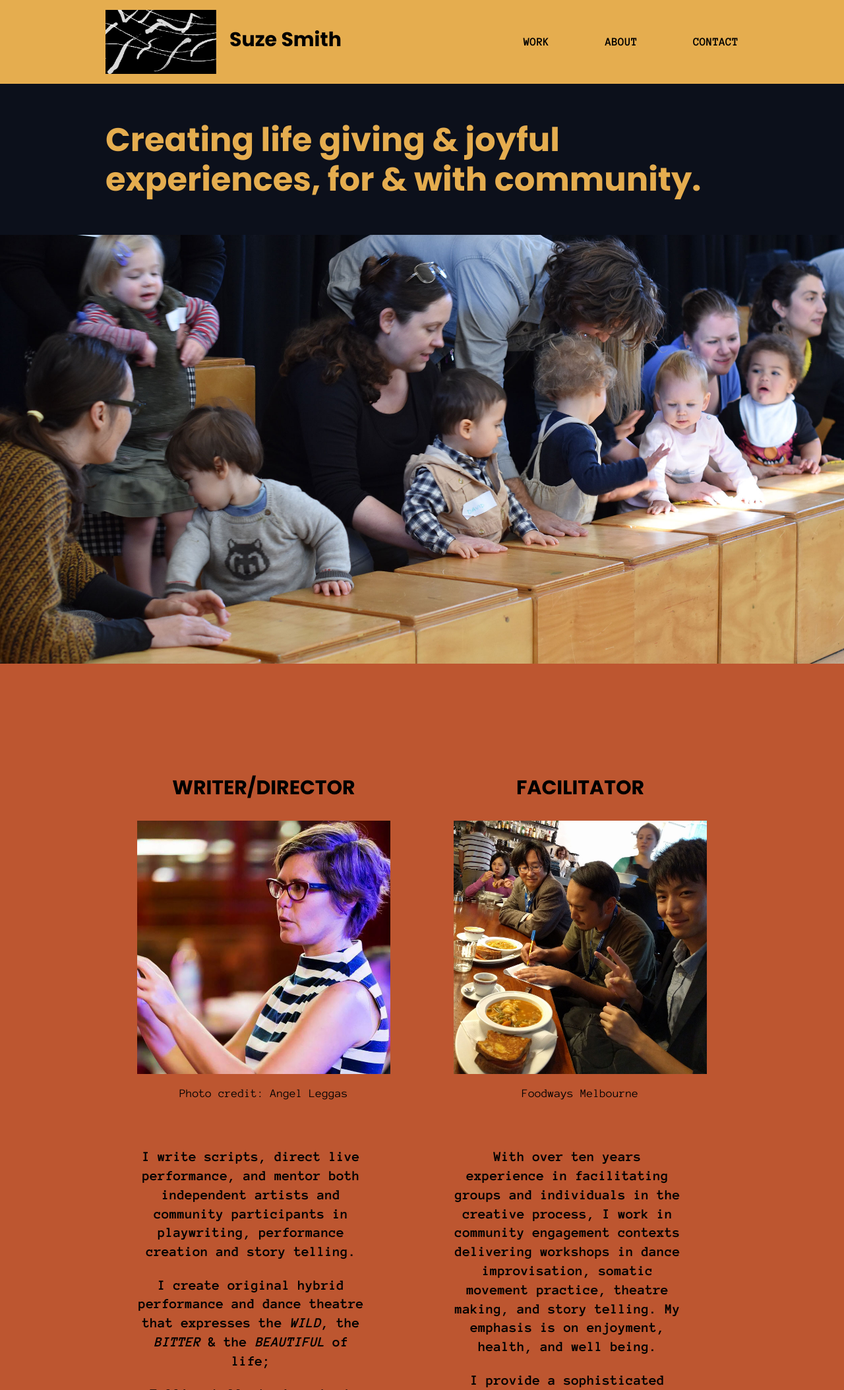
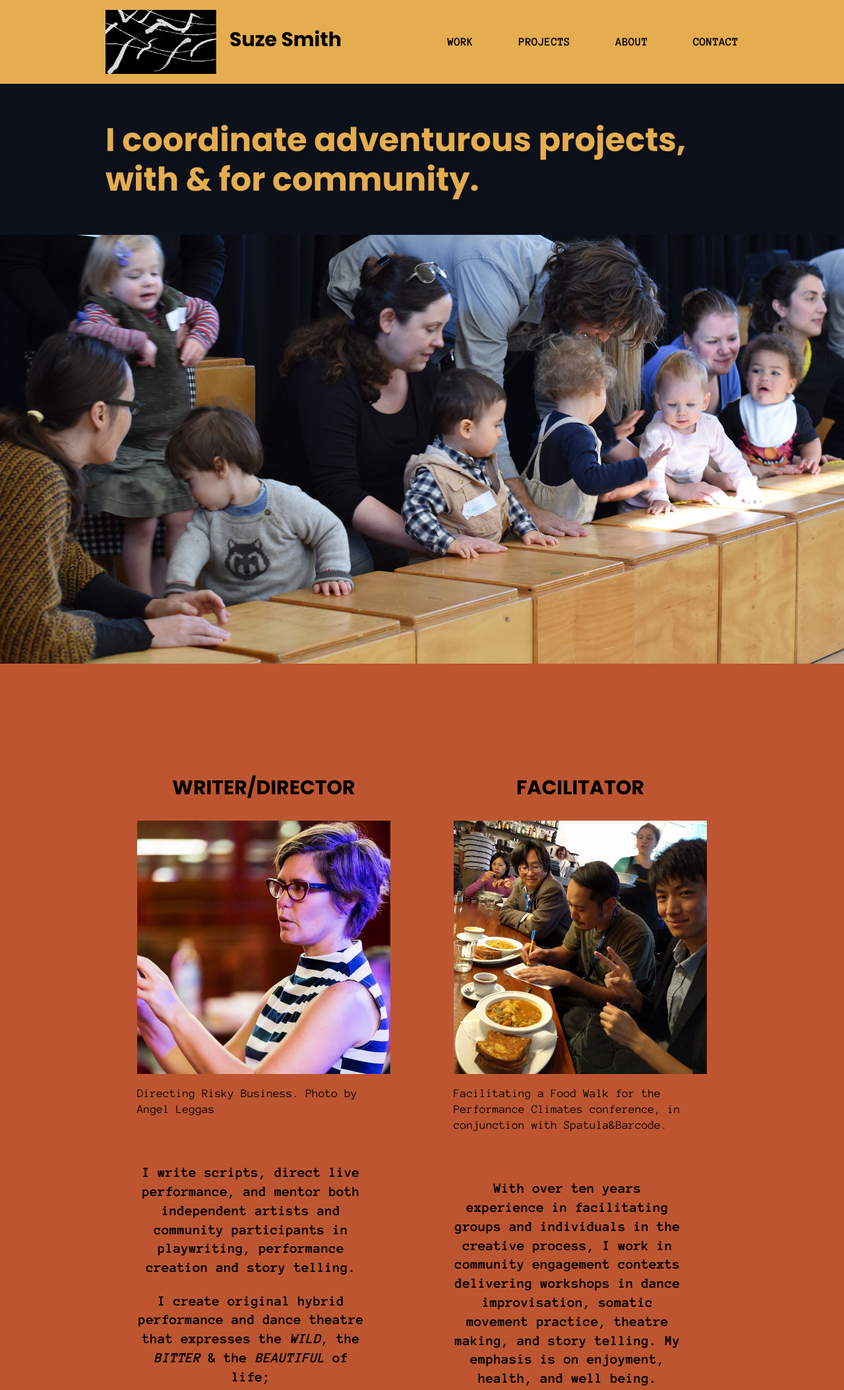
Before and after one commit to suzesmith/arts, a website built with Parcel: page index.html in a window 1280 px wide. Shown: the top 2107 px of the page at 66% size. Built offline with nearby package versions, Linux system fonts and the light colour scheme.

Commit message:
Include projects in nav and change opening line

```diff
--- a/css/main.css
+++ b/css/main.css
@@ -515,7 +515,7 @@ header .logo h3 {
 }
 
 header nav {
-  width: 35%;
+  width: 47%;
   padding-left: 0;
 }
 
--- a/index.html
+++ b/index.html
@@ -50,6 +50,7 @@
             <nav>
                  <ul>
                        <li><a href="#work">Work</a></li>
+                       <li><a href="#portfolio">Projects</a></li>
                        <li><a href="#about">About</a></li>
                        <li><a href="#contact">Contact</a></li>
                  </ul>
@@ -61,7 +62,7 @@
 
       <section id="intro">
         <div class="content-wrapper">
-            <h1>Creating life giving &amp; joyful experiences, for &amp; with community.</h1>
+            <h1>I coordinate adventurous projects, with &amp; for community.</h1>
         </div> <!-- Content wrapper ends here -->
       </section>
 
@@ -79,7 +80,7 @@
                 <figure>
                   <img src="img/director1.jpg" alt="Suze Smith directing picture" />
                 </figure>
-                <div class="credit"><p>Photo credit: Angel Leggas</p></div>
+                <div class="credit"><p>Directing Risky Business. Photo by Angel Leggas</p></div>
               <div class="description">
                 <p>I write scripts, direct live performance, and mentor both independent artists and community participants in playwriting, performance creation and story telling. </p>
                 <p>I create original hybrid performance and dance theatre that expresses the <em>WILD</em>, the <em>BITTER</em> &amp; the <em>BEAUTIFUL</em> of life; </p> <p> Telling tall stories about ordinary people; </p>
@@ -93,7 +94,7 @@
                 <figure>
                   <img src="img/foodways2.jpg" alt="Food Ways Melbourne picture" />
                 </figure>
-                <div class="credit"><p>Foodways Melbourne</p></div>
+                <div class="credit"><p>Facilitating a Food Walk for the Performance Climates conference, in conjunction with Spatula&Barcode.</p></div>
               <div class="description">
                 <p>With over ten years experience in facilitating groups and individuals in the creative process, I work in community engagement contexts delivering workshops in dance improvisation, somatic movement practice, theatre making, and story telling. My emphasis is on enjoyment, health, and well being. </p>
                 <p>I provide a sophisticated interpersonal space which brings forth the spirit of collaboration within the groups that I lead. </p>
@@ -106,7 +107,7 @@
                 <figure>
                   <img src="img/lantern1.jpg" alt="Lismore Lantern Parade picture" />
                 </figure>
-                <div class="credit"><p>Lismore Lantern Parade</p></div>
+                <div class="credit"><p>Packing the truck at Lismore Lantern Parade.</p></div>
                 <div class="description">
                   <p> I have extensive experience coordinating festivals, events, tours, and workshops of all sizes and scales. Whether the event be inside a venue, located in a found space, or at an outdoor location, I deliver outcomes of value whilst managing budget constraints and strict timelines. </p>
                 </div>
```
